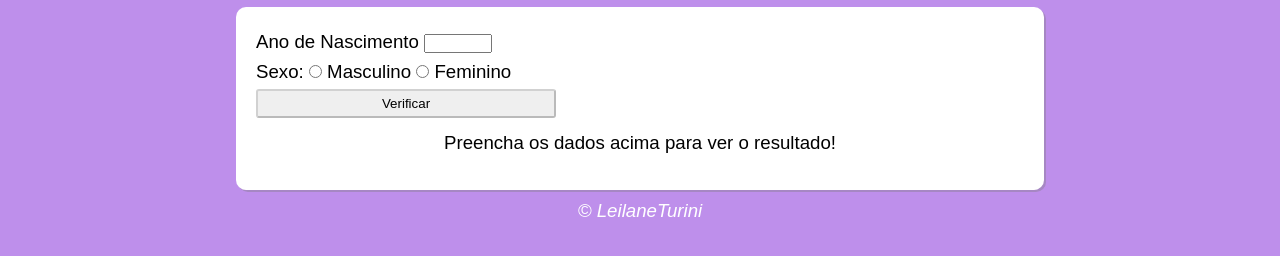
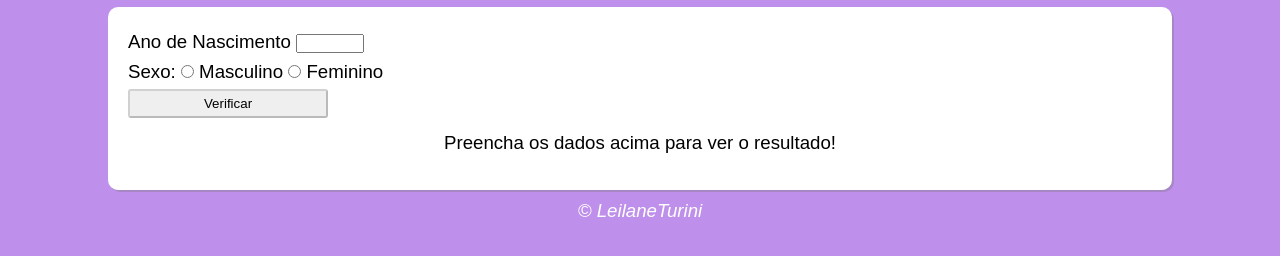
Before and after one commit to LeilaneTurini/verificador-idade, a plain HTML site: page index.html in a window 1280 px wide. Shown: the part 66-322 px from the top of the page. Drawn offline with Linux system fonts and the light colour scheme.

Commit message:
Update style.css

```diff
--- a/style.css
+++ b/style.css
@@ -17,7 +17,7 @@ section{ background-color: white;
         margin: auto;
         margin-top: 10px;
         margin-bottom: 10px;
-        width: 60vw;
+        width: 80vw;
         padding: 20px;
         border-radius: 10px;
         line-height: 30px;
@@ -27,7 +27,7 @@ section{ background-color: white;
     }
     input#botao {
         border-radius: 3px;
-       width: 300px;
+       width: 200px;
        padding: 5px;
        border-color: rgba(133, 133, 133, 0.275);
            }
```
